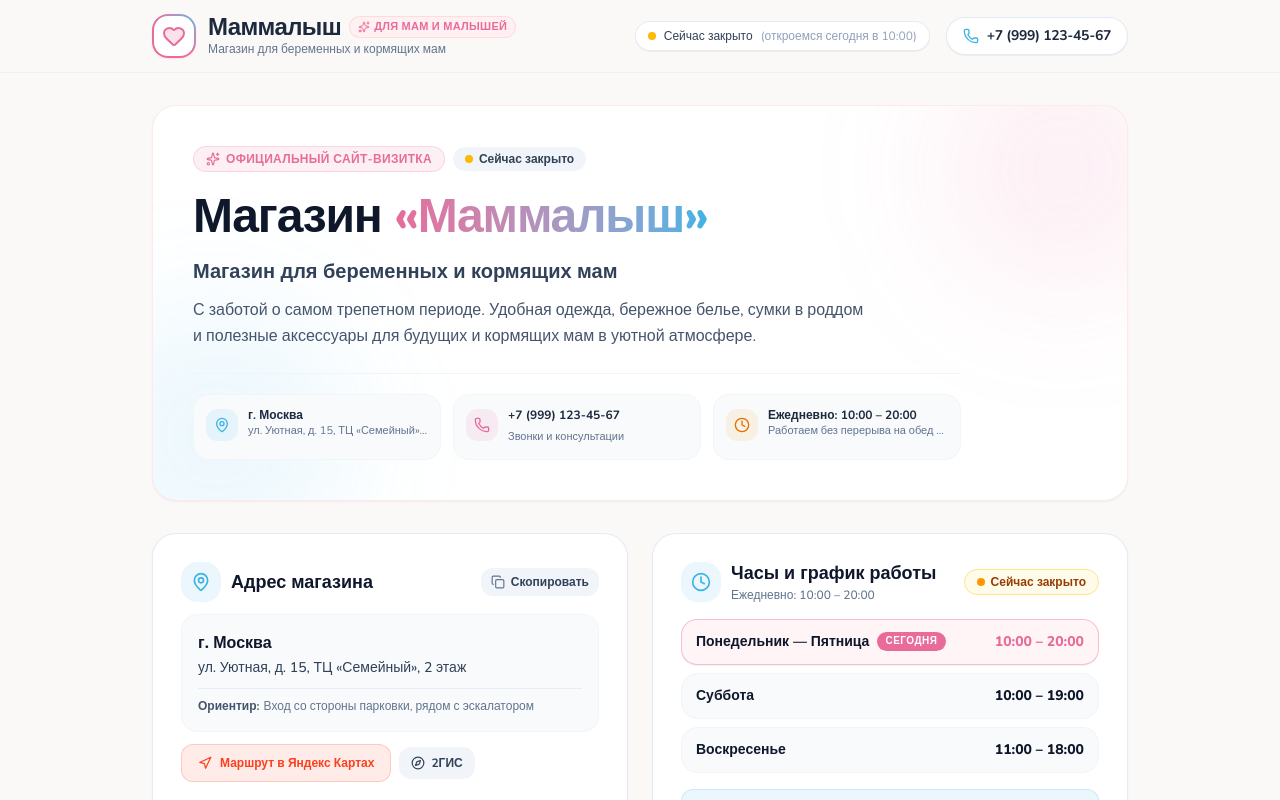
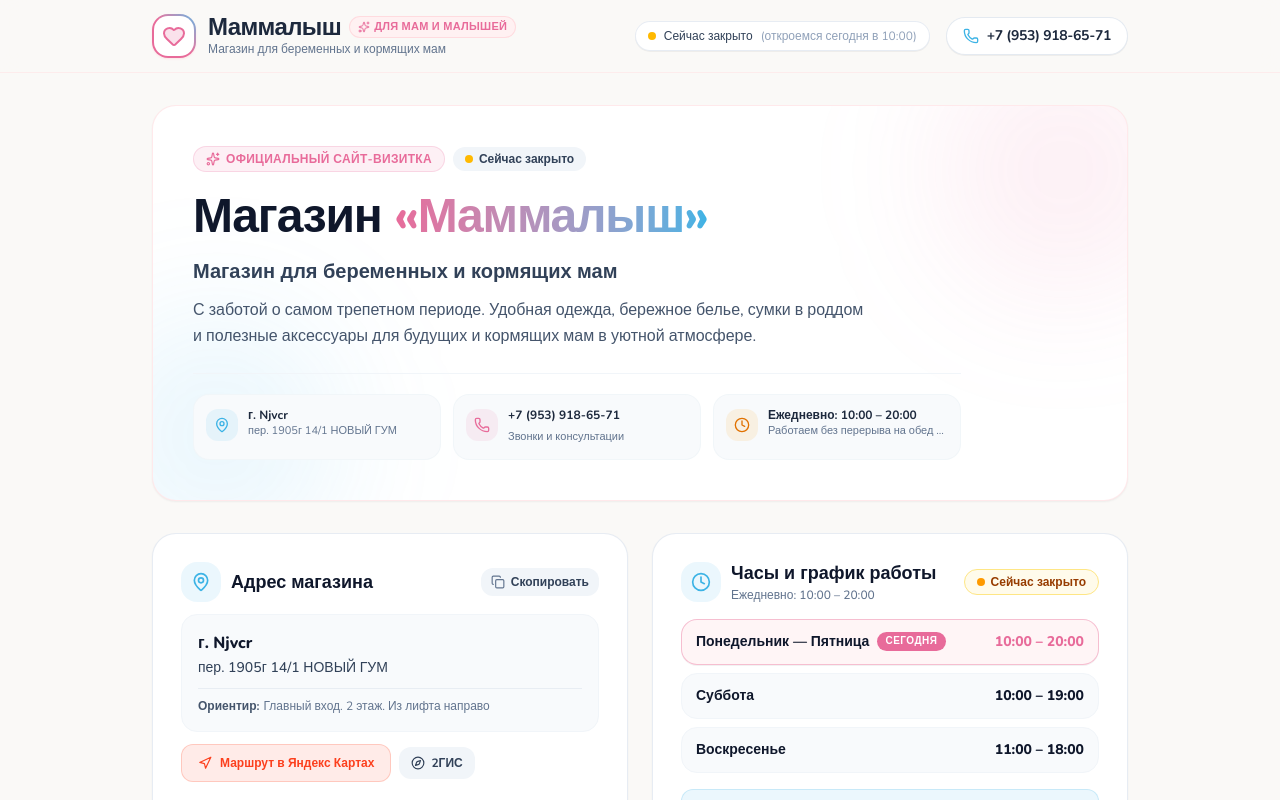
Before and after one commit to mammalysh/aboutUs, a React (Vite) app: page / in a window 1280 px wide. Shown: the top 800 px of the page. Built offline with nearby package versions, Linux system fonts and the light colour scheme.

Commit message:
Update storeConfig.ts

```diff
--- a/src/storeConfig.ts
+++ b/src/storeConfig.ts
@@ -86,10 +86,10 @@
   // ============================================================================
   phone: {
     // Вставьте номер для отображения (например: '+7 (999) 123-45-67')
-    display: '+7 (999) 123-45-67',
+    display: '+7 (953) 918-65-71',
 
     // Вставьте номер для ссылки tel: (без пробелов и скобок, например: '+79991234567')
-    raw: '+79991234567',
+    raw: '+79539186571',
   },
 
   // ============================================================================
@@ -98,13 +98,13 @@
   // ============================================================================
   address: {
     // Город
-    city: 'г. Москва',
+    city: 'г. Njvcr',
 
     // Улица, дом, офис
-    street: 'ул. Уютная, д. 15, ТЦ «Семейный», 2 этаж',
+    street: 'пер. 1905г 14/1 НОВЫЙ ГУМ',
 
     // Ориентир для покупателей
-    landmark: 'Вход со стороны парковки, рядом с эскалатором',
+    landmark: 'Главный вход. 2 этаж. Из лифта направо',
 
     // 👉 Ссылка на Яндекс.Карты (для открытия маршрута)
     yandexMapsUrl: 'https://yandex.ru/maps/?text=Маммалыш',
```
